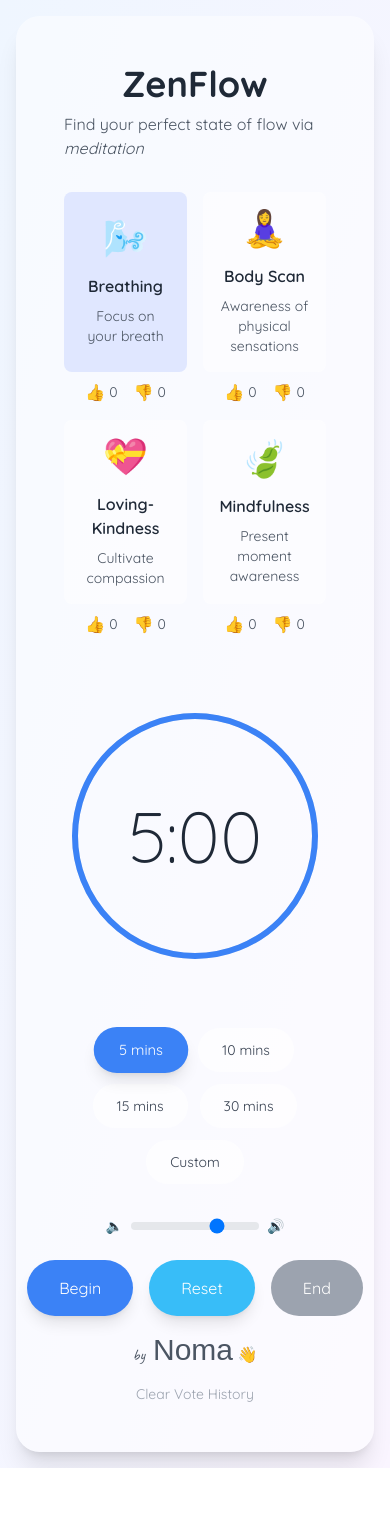
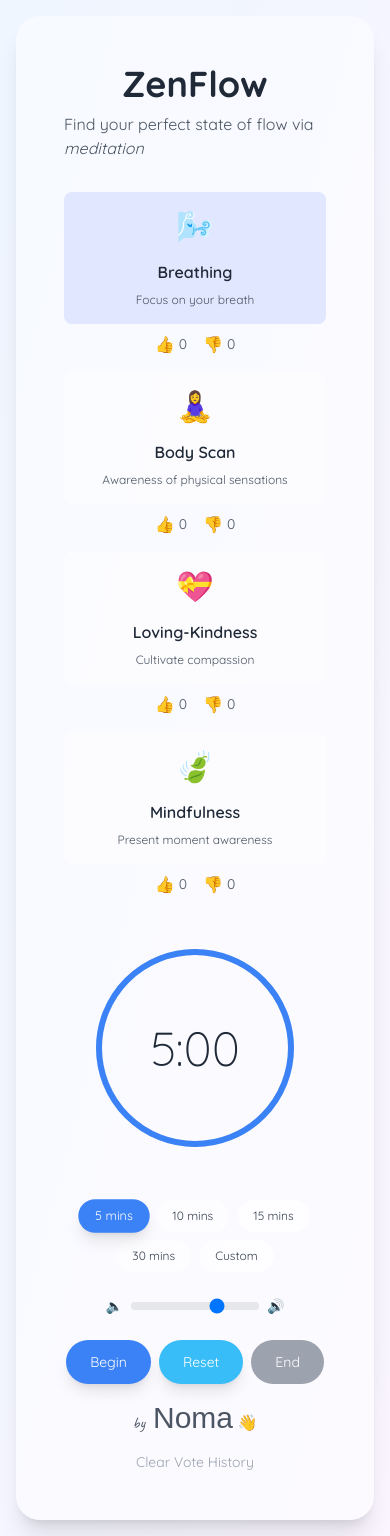
Before and after one commit to yangforbig/ZenFlow, a Next.js app: page / in a window 390 px wide. Before the commit the page ends 1468 px from the top, so only its background shows below. Built offline with nearby package versions, Linux system fonts and the light colour scheme; no server answers; the database is empty; a web font is replaced by a local one.

Commit message:
Update application changes

```diff
--- a/app/components/MeditationTimer.tsx
+++ b/app/components/MeditationTimer.tsx
@@ -458,7 +458,7 @@ export default function MeditationTimer() {
       <p className="text-gray-600 dark:text-gray-300 mb-8">Find your perfect state of flow via <i>meditation</i></p>
 
       {/* Meditation Types */}
-      <div className="grid grid-cols-2 md:grid-cols-4 gap-4 w-full mb-10">
+      <div className="grid grid-cols-1 sm:grid-cols-2 md:grid-cols-4 gap-4 w-full mb-6 sm:mb-10">
         {MEDITATION_TYPES.map((type) => (
           <div key={type.name} className="flex flex-col h-full">
             <button
@@ -469,9 +469,9 @@ export default function MeditationTimer() {
                   : 'bg-white/50 dark:bg-gray-800/50 hover:bg-indigo-50 dark:hover:bg-indigo-900/50'
               }`}
             >
-              <span className="text-4xl mb-2">{type.icon}</span>
+              <span className="text-3xl sm:text-4xl mb-2">{type.icon}</span>
               <h3 className="font-semibold text-gray-800 dark:text-white">{type.name}</h3>
-              <p className="text-sm text-gray-600 dark:text-gray-300 text-center">
+              <p className="text-xs sm:text-sm text-gray-600 dark:text-gray-300 text-center">
                 {type.description}
               </p>
             </button>
@@ -541,24 +541,46 @@ export default function MeditationTimer() {
       </div>
 
       {/* Timer Display */}
-      <div className="relative w-80 h-80 mb-8">
+      <div className="relative w-64 h-64 sm:w-80 sm:h-80 mb-6 sm:mb-8">
         <div className="absolute inset-0 flex items-center justify-center">
-          <div className="text-7xl font-light text-gray-800 dark:text-white">
+          <div className="text-5xl sm:text-7xl font-light text-gray-800 dark:text-white">
             {formatTime(timeLeft)}
           </div>
         </div>
-        <svg className="transform -rotate-90 w-80 h-80">
+        <svg className="transform -rotate-90 w-64 h-64 sm:w-80 sm:h-80">
+          {/* Mobile circle */}
           <circle
-            className="text-gray-200 dark:text-gray-700"
+            strokeWidth="6"
+            stroke="currentColor"
+            fill="transparent"
+            r="96"
+            cx="128"
+            cy="128"
+            className="text-gray-200 dark:text-gray-700 sm:hidden"
+          />
+          <circle
+            strokeWidth="6"
+            strokeLinecap="round"
+            stroke="currentColor"
+            fill="transparent"
+            r="96"
+            cx="128"
+            cy="128"
+            strokeDasharray={603.2}
+            strokeDashoffset={603.2 * (1 - timeLeft / selectedTime)}
+            className="text-blue-500 dark:text-blue-400 sm:hidden"
+          />
+          {/* Desktop circle */}
+          <circle
             strokeWidth="6"
             stroke="currentColor"
             fill="transparent"
             r="120"
             cx="160"
             cy="160"
+            className="text-gray-200 dark:text-gray-700 hidden sm:block"
           />
           <circle
-            className="text-blue-500 dark:text-blue-400"
             strokeWidth="6"
             strokeLinecap="round"
             stroke="currentColor"
@@ -568,18 +590,19 @@ export default function MeditationTimer() {
             cy="160"
             strokeDasharray={754}
             strokeDashoffset={754 * (1 - timeLeft / selectedTime)}
+            className="text-blue-500 dark:text-blue-400 hidden sm:block"
           />
         </svg>
       </div>
 
       {/* Time Selection with Custom Input */}
-      <div className="flex flex-col items-center gap-4 mb-8">
-        <div className="flex flex-wrap justify-center gap-3">
+      <div className="flex flex-col items-center gap-4 mb-6 sm:mb-8">
+        <div className="flex flex-wrap justify-center gap-2 sm:gap-3">
           {MEDITATION_TIMES.map((time) => (
             <button
               key={time.seconds}
               onClick={() => handleTimeSelection(time.seconds)}
-              className={`px-6 py-3 rounded-full text-sm transition-all duration-300 ${
+              className={`px-4 sm:px-6 py-2 sm:py-3 rounded-full text-xs sm:text-sm transition-all duration-300 ${
                 selectedTime === time.seconds && !showCustomInput
                   ? 'bg-blue-500 text-white shadow-lg scale-105'
                   : 'bg-white/70 dark:bg-gray-800/70 text-gray-700 dark:text-gray-300 hover:bg-white dark:hover:bg-gray-800'
@@ -642,9 +665,9 @@ export default function MeditationTimer() {
 
       {/* Control Buttons */}
       <div className="flex flex-col items-center gap-4">
-        <div className="flex gap-4">
+        <div className="flex flex-wrap justify-center gap-2 sm:gap-4">
           <button
-            className={`rounded-full px-8 py-4 text-white transition-all duration-300 ${
+            className={`rounded-full px-6 sm:px-8 py-3 sm:py-4 text-sm sm:text-base text-white transition-all duration-300 ${
               isActive
                 ? 'bg-gray-400 cursor-not-allowed'
                 : 'bg-blue-500 hover:bg-blue-600 shadow-lg hover:shadow-xl hover:-translate-y-0.5'
@@ -656,7 +679,7 @@ export default function MeditationTimer() {
           </button>
 
           <button
-            className="rounded-full px-8 py-4 text-white transition-all duration-300 bg-sky-400 hover:bg-sky-500 shadow-lg hover:shadow-xl hover:-translate-y-0.5"
+            className="rounded-full px-6 sm:px-8 py-3 sm:py-4 text-sm sm:text-base text-white transition-all duration-300 bg-sky-400 hover:bg-sky-500 shadow-lg hover:shadow-xl hover:-translate-y-0.5"
             onClick={() => {
               setTimeLeft(selectedTime);
               if (isActive) {
@@ -668,7 +691,7 @@ export default function MeditationTimer() {
           </button>
 
           <button
-            className={`rounded-full px-8 py-4 text-white transition-all duration-300 ${
+            className={`rounded-full px-6 sm:px-8 py-3 sm:py-4 text-sm sm:text-base text-white transition-all duration-300 ${
               !isActive
                 ? 'bg-gray-400 cursor-not-allowed'
                 : 'bg-red-400 hover:bg-red-500 shadow-lg hover:shadow-xl hover:-translate-y-0.5'
```
